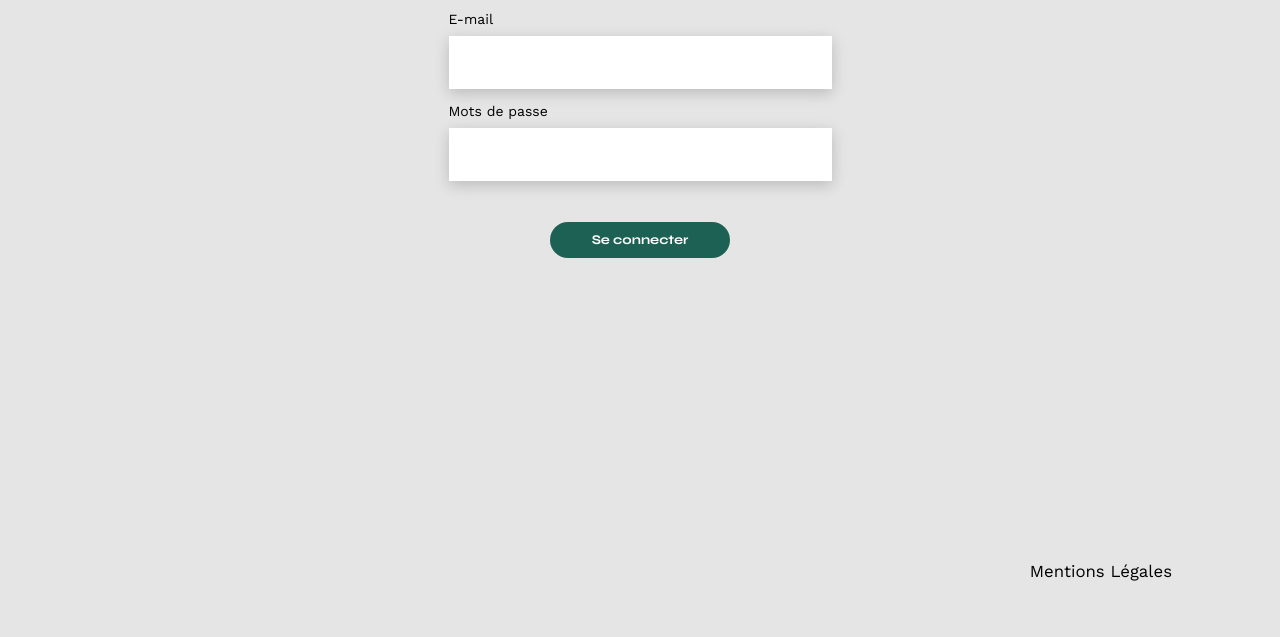
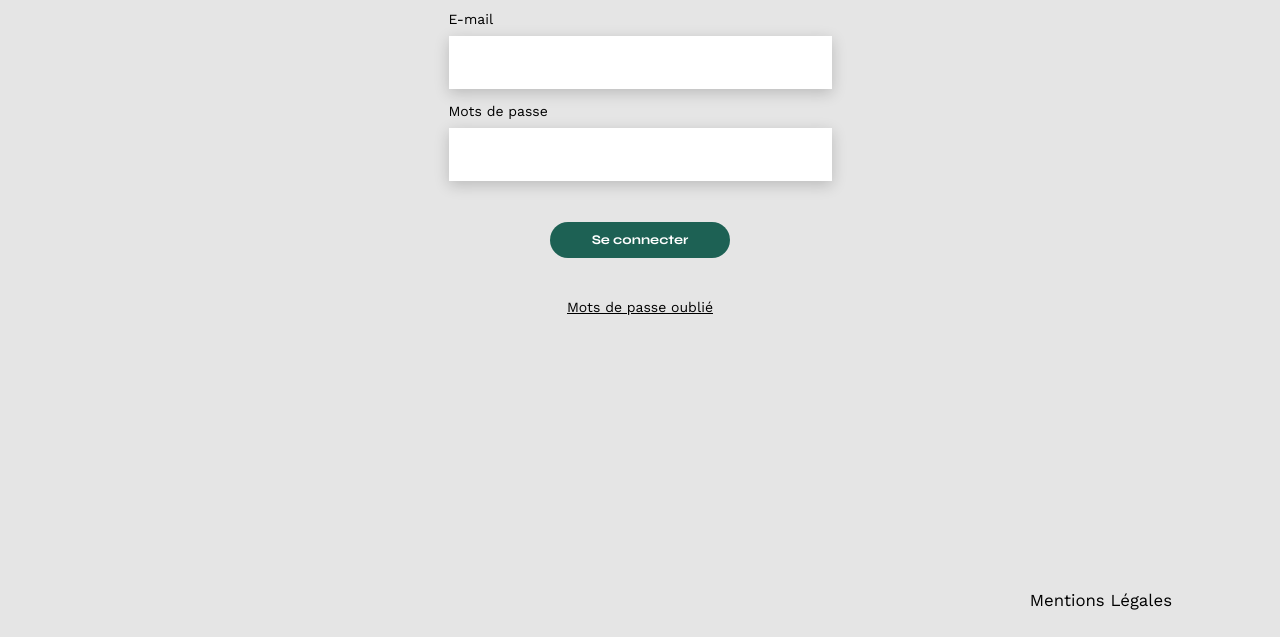
Before and after one commit to Alan-Martiaux/Projet6, a plain HTML site: page FrontEnd/login.html in a window 1280 px wide. Shown: the part 306-943 px from the top of the page. Before the commit the page ends 914 px from the top, so only its background shows below. Drawn offline with nearby package versions, Linux system fonts and the light colour scheme.

Commit message:
Ajout mots de passe oublié

```diff
--- a/FrontEnd/assets/login.css
+++ b/FrontEnd/assets/login.css
@@ -1,3 +1,7 @@
+.oubli {
+    color: black;
+}
+
 .login {
     display: flex;
     flex-direction: column;
@@ -28,3 +32,7 @@
     height: 36px;
     border: none;
 }
+
+input .login_button {
+    margin-bottom: 5px;
+}
--- a/FrontEnd/login.html
+++ b/FrontEnd/login.html
@@ -40,7 +40,10 @@
 
 		<input class="login_button"  type="submit" value="Se connecter">
 
+		<a href="#" class="oubli"> Mots de passe oublié</a>
 </form>
+
+
 </main>
 
 <footer>
```
